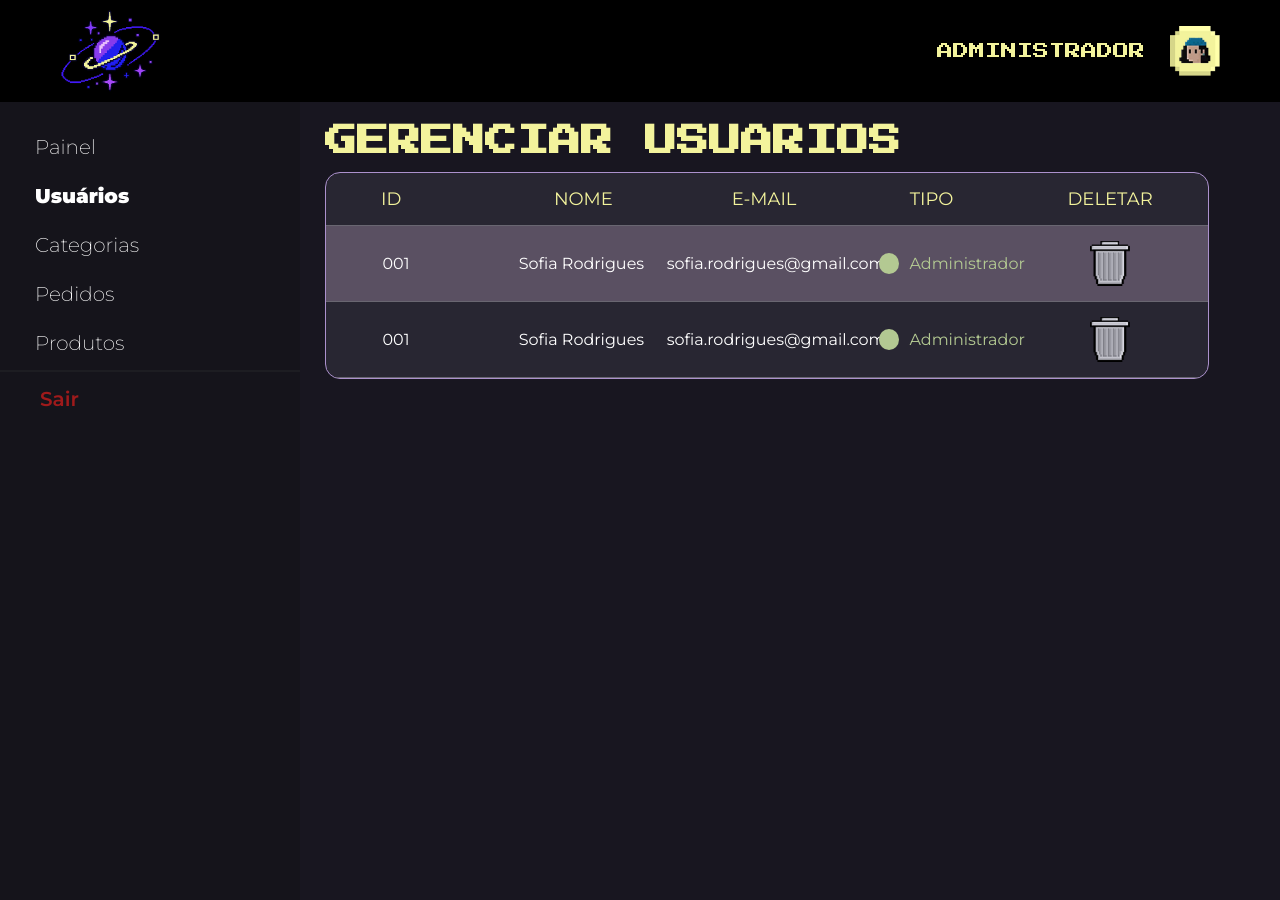
After one commit to nicolemafr/Loja-Geek, a PHP site: the page made by usuários.php in a window 1280 px wide. The commit adds this page. Run offline with PHP 8.4, Linux system fonts and the light colour scheme.

Commit message:
Usuarios completo
adiciona página de gerenciamento de usuários e estilização

```diff
--- a/css-adim/painel.css
+++ b/css-adim/painel.css
@@ -24,7 +24,8 @@ body {
             flex-direction: column;
         }
 
-        p {
+        a {
+            text-decoration: none;
             font-family: 'Montserrat', sans-serif;
             font-size: 20px;
             color: white;
--- /dev/null
+++ b/css-adim/usuarios.css
@@ -0,0 +1,153 @@
+@import url(https://fonts.googleapis.com/css2?family=Montserrat:wght@100;200;300;400;500;600;800;900&display=swap);
+@import url(https://fonts.googleapis.com/css2?family=Press+Start+2P&display=swap);
+
+body {
+    background-color: #181620;
+}
+
+.body {
+    margin-top: 100px;
+    width: 100%;
+    display: flex;
+    justify-content: center;
+
+    .nav {
+        background-color: #15141B;
+        width: 300px;
+        height: 100vh;
+        padding: 25px;
+
+        nav {
+            gap: 5px;
+            display: flex;
+            justify-content: center;
+            flex-direction: column;
+        }
+
+        a {
+            text-decoration: none;
+            font-family: 'Montserrat', sans-serif;
+            font-size: 20px;
+            color: white;
+            padding: 10px;
+            font-weight: 200;
+            cursor: pointer;
+        }
+
+        .selected {
+            font-weight: 900;
+        }
+
+        button {
+            padding: 15px;
+            padding-left: 40px;
+            width: 300px;
+            margin-left: -25px;
+            text-align: left;
+            background: transparent;
+            font-size: 20px;
+            font-weight: 600;
+            font-family: 'Montserrat', sans-serif;
+            color: #9F1A1B;
+            border: none;
+            border-top: 2px solid #1d1d22;
+            cursor: pointer;
+        }
+    }
+
+    main {
+        width: 100%;
+        height: 100vh;
+        padding: 25px;
+        display: flex;
+        flex-direction: column;
+        gap: 15px;
+
+        h1 {
+            color: #F3F39C;
+            font-family: 'Press Start 2P', display;
+        }
+
+        .tabela {
+            width: 95%;
+            background-color: #282632;
+            border: 1px solid #AC91CD;
+            border-radius: 15px;
+            overflow: hidden;
+            font-family: 'Montserrat', sans-serif;
+        }
+
+        .info,
+        .itens {
+            display: grid;
+            grid-template-columns: repeat(4, 1fr) 100px;
+            gap: 15px;
+            align-items: center;
+            padding: 15px 20px;
+        }
+
+        .info {
+            color: #F3F39C;
+            border-bottom: 1px solid #696671;
+            text-align: center;
+            padding-left: 50px;
+
+            p {
+                font-size: 18px;
+            }
+
+            .id {
+                padding-left: 5px;
+            }
+
+            .del {
+                margin-left: -20px;
+            }
+        }
+
+
+        .itens {
+            color: white;
+            border-bottom: 1px solid #696671;
+            min-height: 65px;
+            box-sizing: border-box;
+
+            p {
+                width: 200px;
+                text-align: center;
+                font-size: 16px;
+                margin: 0;
+                margin-left: -50px;
+            }
+        }
+
+        .itens:nth-child(even) {
+            background-color: #5A5062;
+        }
+
+        p {
+            text-align: left;
+            font-size: 16px;
+        }
+
+        .tipo {
+            color: #B3C992;
+
+            span {
+                background-color: #B3C992;
+                height: 5px;
+                width: 5px;
+                padding: 1px 10px;
+                border-radius: 100%;
+                margin-right: 10px;
+            }
+        }
+
+        img {
+            width: 45px;
+            height: 45px;
+            object-fit: contain;
+            cursor: pointer;
+        }
+    }
+}
--- /dev/null
+++ b/usuários.php
@@ -0,0 +1,68 @@
+<!DOCTYPE html>
+<html lang="pt-br">
+
+<head>
+    <meta charset="UTF-8">
+    <meta name="viewport" content="width=device-width, initial-scale=1.0">
+    <link rel="stylesheet" href="css-adim/header-adim.css">
+    <link rel="stylesheet" href="css-adim/usuarios.css">
+    <title>Painel de Estoques</title>
+</head>
+
+<body>
+    <?php include "./view-adim/header.php" ?>
+
+    <div class="body">
+        <div class="nav">
+            <nav>
+                <a href="painel.php">Painel</a>
+                <a class="selected" href="usuários.php">Usuários</a>
+                <a href="">Categorias</a>
+                <a href="">Pedidos</a>
+                <a href="">Produtos</a>
+
+                <button type="button">Sair</button>
+            </nav>
+        </div>
+
+        <main>
+            <h1>GERENCIAR USUARIOS</h1>
+
+            <div class="tabela">
+                <div class="info">
+                    <p class="id">ID</p>
+                    <p>NOME</p>
+                    <p>E-MAIL</p>
+                    <p>TIPO</p>
+                    <p class="del">DELETAR</p>
+                </div>
+
+                <div class="itens">
+                    <p>001</p>
+
+                    <p>Sofia Rodrigues</p>
+
+                    <p>sofia.rodrigues@gmail.com</p>
+
+                    <p class="tipo"> <span></span> Administrador</p>
+
+                    <img src="imagens-adim/Lixeira-perfil.png" alt="Excluir">
+                </div>
+
+                <div class="itens">
+                    <p>001</p>
+
+                    <p>Sofia Rodrigues</p>
+
+                    <p>sofia.rodrigues@gmail.com</p>
+
+                    <p class="tipo"> <span></span> Administrador</p>
+
+                    <img src="imagens-adim/Lixeira-perfil.png" alt="Excluir">
+                </div>
+            </div>
+        </main>
+    </div>
+</body>
+
+</html>
```
Also changed, not shown: painel.php (+7 -7 lines), imagens-adim/Caneta-Editar.png (added), imagens-adim/Lixeira-perfil.png (added).
